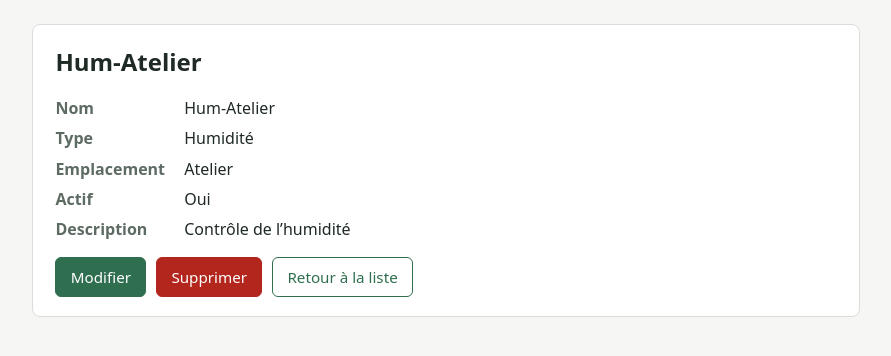
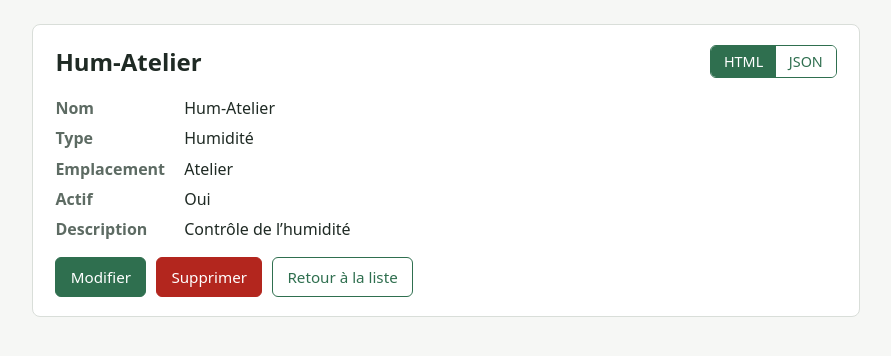
Before and after one commit to bazyomoyannick-wq/inventaire-iot-django, a Django app: page /capteurs/2/ in a window 1280 px wide. Shown: the part 50-406 px from the top of the page, without its empty margins (194-1085 px from the left). Run offline with Django 5.2, Linux system fonts and the light colour scheme; data comes from the database, SQL or seed files in the repository.

Commit message:
Boutons HTML/JSON sur la liste et les fiches

```diff
--- a/capteurs/templates/capteurs/base.html
+++ b/capteurs/templates/capteurs/base.html
@@ -32,6 +32,11 @@
     dl { display:grid; grid-template-columns:max-content 1fr; gap:.4rem 1.2rem; }
     dt { font-weight:600; color:var(--doux); }
     dd { margin:0; }
+    .titre-format { display:flex; justify-content:space-between; align-items:center; gap:1rem; flex-wrap:wrap; }
+    .titre-format h1 { margin:0; }
+    .format { display:inline-flex; border:1px solid var(--accent); border-radius:6px; overflow:hidden; }
+    .format a { padding:.3rem .8rem; text-decoration:none; font-size:.9rem; color:var(--accent); background:#fff; }
+    .format a.actif { background:var(--accent); color:#fff; }
   </style>
 </head>
 <body>
--- a/capteurs/templates/capteurs/capteur_detail.html
+++ b/capteurs/templates/capteurs/capteur_detail.html
@@ -4,7 +4,13 @@
 
 {% block contenu %}
 <div class="carte">
-  <h1>{{ capteur.nom }}</h1>
+  <div class="titre-format">
+    <h1>{{ capteur.nom }}</h1>
+    <div class="format">
+      <a href="{% url 'capteurs:detail' capteur.pk %}" class="actif">HTML</a>
+      <a href="{% url 'capteur-detail' capteur.pk %}?format=json" target="_blank">JSON</a>
+    </div>
+  </div>
   <dl>
     <dt>Nom</dt><dd>{{ capteur.nom }}</dd>
     <dt>Type</dt><dd>{{ capteur.get_type_capteur_display }}</dd>
```
Also changed, not shown: capteurs/templates/capteurs/capteur_liste.html (+7 -1 lines).
